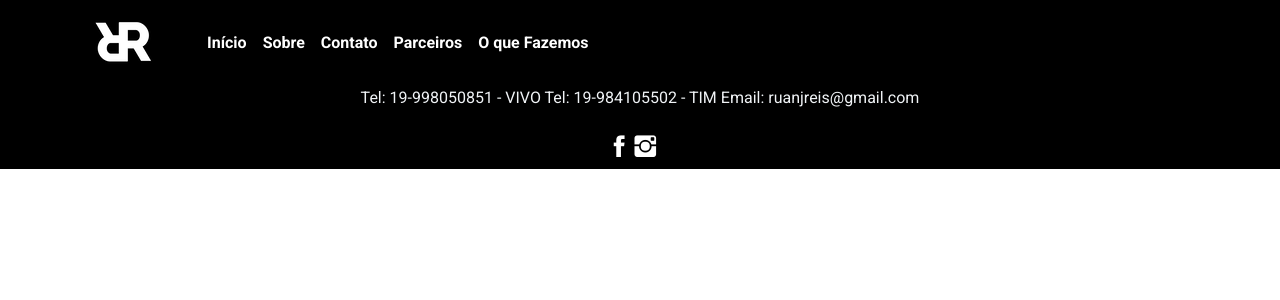
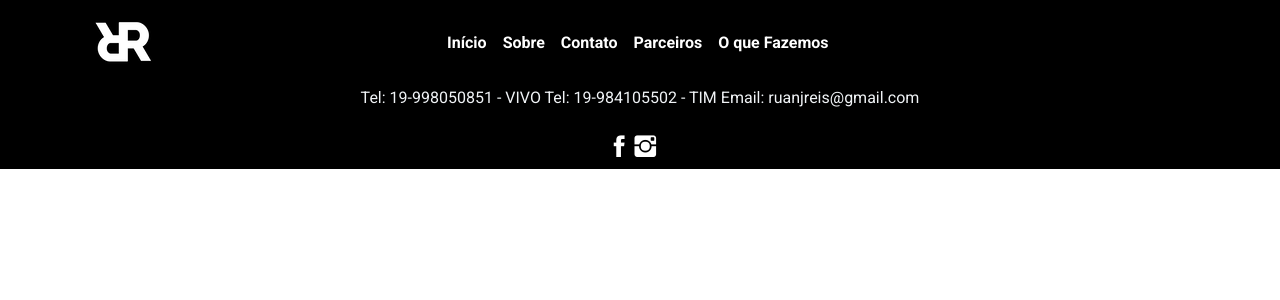
Before and after one commit to GabrielCoelho/ruanreisf, a WordPress theme: template index.php in a window 1280 px wide. Shown: the top 300 px of the page. Run offline with PHP 8.4 and a stand-in for WordPress, Linux system fonts and the light colour scheme; the site name, menu and one post (Sample post) are stand-ins, and other content is empty; some libraries are stand-ins or nearby versions; some web fonts are replaced.

Commit message:
Fix no menu, centralizando-o

```diff
--- a/assets/css/responsivo.css
+++ b/assets/css/responsivo.css
@@ -23,6 +23,9 @@
 
  /*----------  1.0. Media screen min width 1600px  ----------*/
 @media screen and (min-width: 1600px){
+    .px-6{
+        padding-left: 15em;
+    }
 }
 
 /*----------  1.1. Media screen max width 1599px  ----------*/
@@ -34,6 +37,9 @@
     .slider-link{
         bottom:30.5%;
         left: 45rem;
+    }
+    .px-6{
+        padding-left: 15em;
     }
 }
 
@@ -47,6 +53,9 @@
         bottom:36%;
         left: 38rem;
     }
+    .px-6{
+        padding-left: 15em;
+    }
 }
 
 /*----------  1.3. Media screen max width 1299px  ----------*/
@@ -58,6 +67,9 @@
     .slider-link{
         bottom:39%;
         left: 35rem;
+    }
+    .px-6{
+        padding-left: 15em;
     }
 }
 
```
